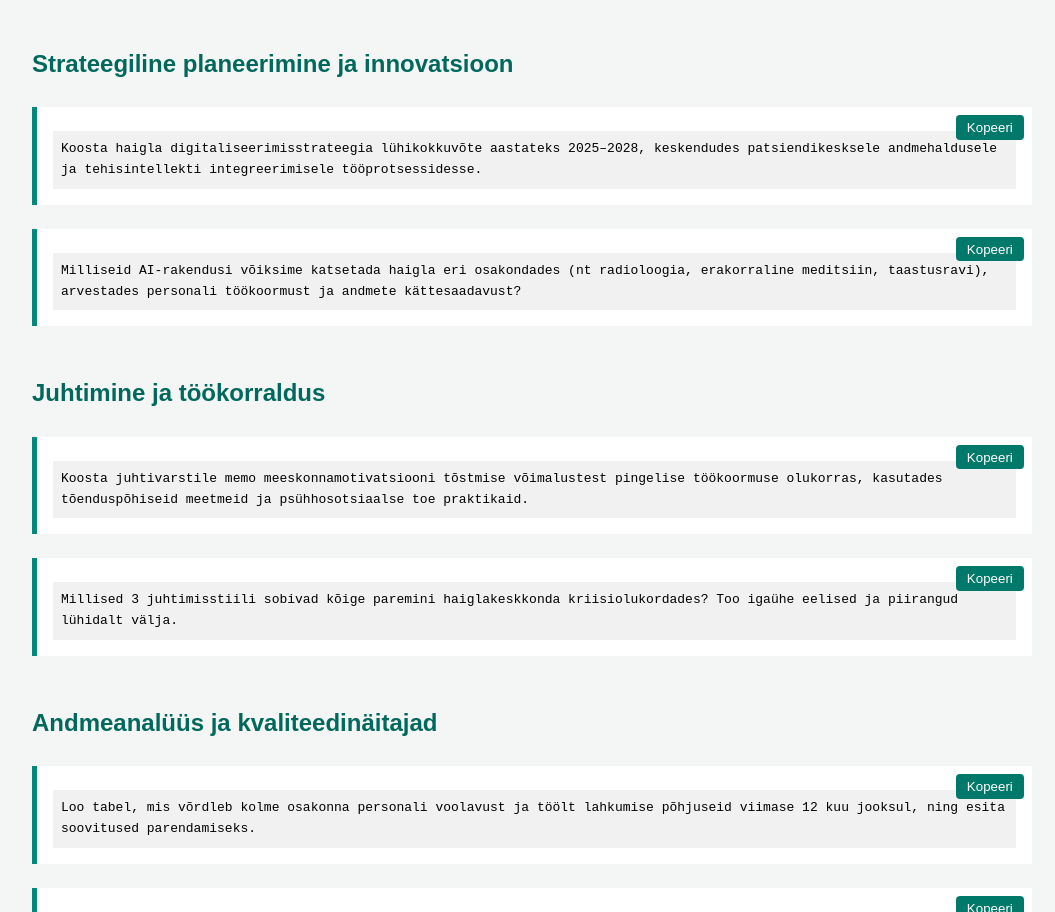
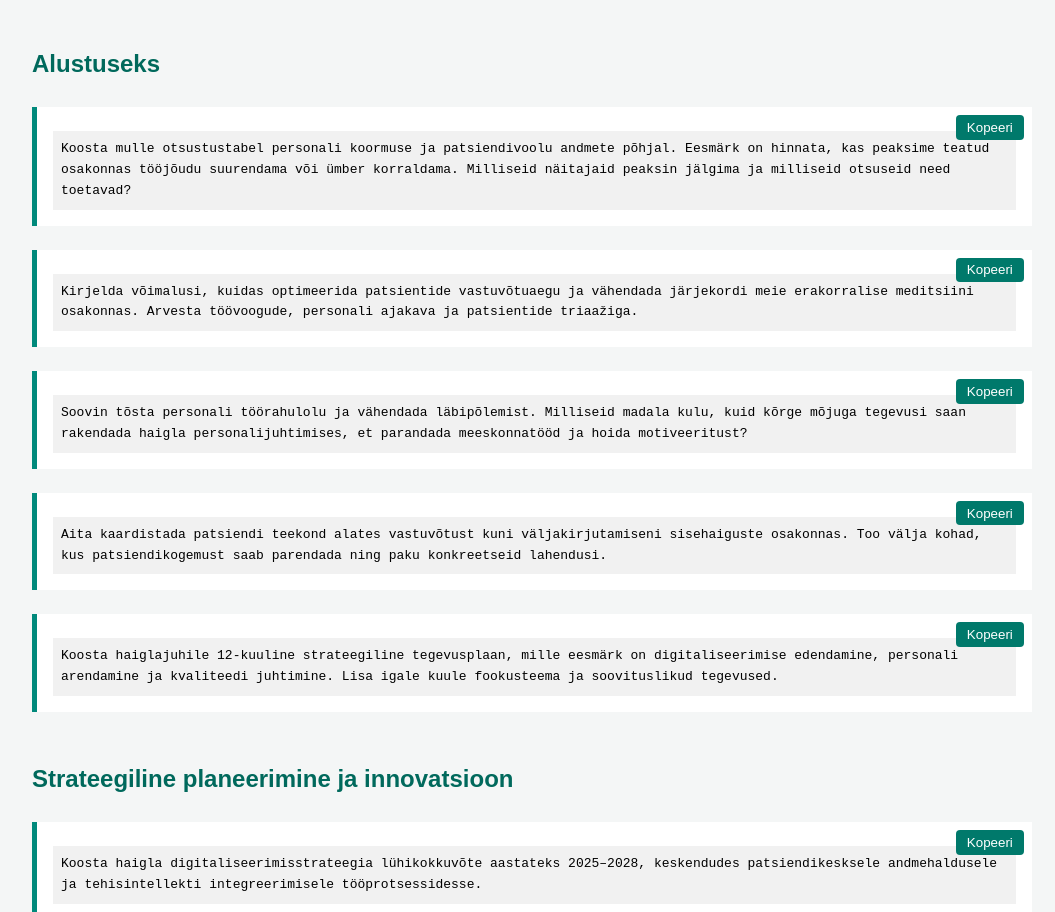
Before and after one commit to ellivalla/tervishoiupromptid, a plain HTML site: page index.html in a window 1280 px wide. Shown: the part 374-1286 px from the top of the page, without its empty margins (108-1163 px from the left). Drawn offline with Linux system fonts and the light colour scheme.

Commit message:
Update index.html
5 new prompts

```diff
--- a/index.html
+++ b/index.html
@@ -42,6 +42,33 @@
   <button class="copy-btn" onclick="copyPrompt(this)">Kopeeri</button>
   <code>Ma olen haiglajuht (või osakonnajuht) [asutuse nimi]. Olen alles alustamas ChatGPT kasutamist. Esita 5 parimat prompti, mida haiglajuht saaks kasutada juhtimise, tööprotsesside optimeerimise, personalijuhtimise, andmepõhiste otsuste ja patsiendikogemuse parandamise toetuseks.</code>
 </div>
+
+  <h2>Alustuseks</h2>
+  <div class="prompt-block">
+    <button class="copy-btn" onclick="copyPrompt(this)">Kopeeri</button>
+    <code>Koosta mulle otsustustabel personali koormuse ja patsiendivoolu andmete põhjal. Eesmärk on hinnata, kas peaksime teatud osakonnas tööjõudu suurendama või ümber korraldama. Milliseid näitajaid peaksin jälgima ja milliseid otsuseid need toetavad?</code>
+  </div>
+
+  <div class="prompt-block">
+    <button class="copy-btn" onclick="copyPrompt(this)">Kopeeri</button>
+    <code>Kirjelda võimalusi, kuidas optimeerida patsientide vastuvõtuaegu ja vähendada järjekordi meie erakorralise meditsiini osakonnas. Arvesta töövoogude, personali ajakava ja patsientide triaažiga.</code>
+  </div>
+
+  <div class="prompt-block">
+    <button class="copy-btn" onclick="copyPrompt(this)">Kopeeri</button>
+    <code>Soovin tõsta personali töörahulolu ja vähendada läbipõlemist. Milliseid madala kulu, kuid kõrge mõjuga tegevusi saan rakendada haigla personalijuhtimises, et parandada meeskonnatööd ja hoida motiveeritust?</code>
+  </div>
+
+  <div class="prompt-block">
+    <button class="copy-btn" onclick="copyPrompt(this)">Kopeeri</button>
+    <code>Aita kaardistada patsiendi teekond alates vastuvõtust kuni väljakirjutamiseni sisehaiguste osakonnas. Too välja kohad, kus patsiendikogemust saab parendada ning paku konkreetseid lahendusi.</code>
+  </div>
+
+  <div class="prompt-block">
+    <button class="copy-btn" onclick="copyPrompt(this)">Kopeeri</button>
+    <code>Koosta haiglajuhile 12-kuuline strateegiline tegevusplaan, mille eesmärk on digitaliseerimise edendamine, personali arendamine ja kvaliteedi juhtimine. Lisa igale kuule fookusteema ja soovituslikud tegevused.</code>
+  </div>
+
 
   <h2>Strateegiline planeerimine ja innovatsioon</h2>
   <div class="prompt-block">
```
